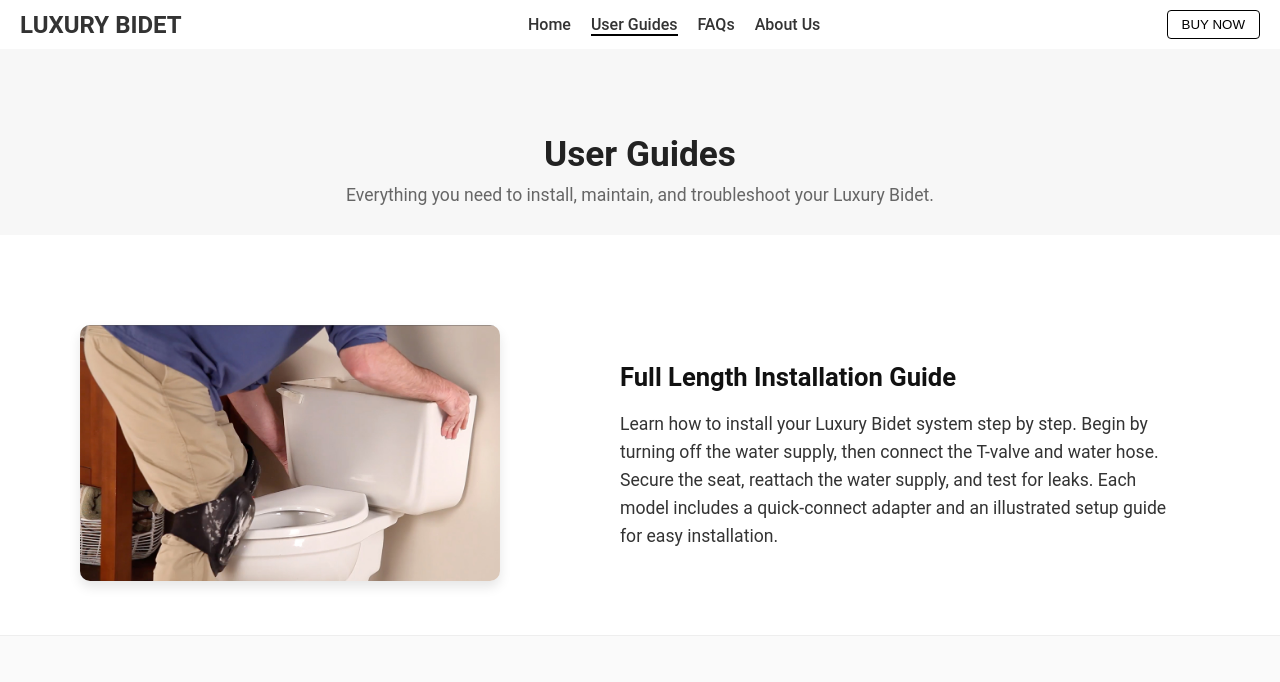
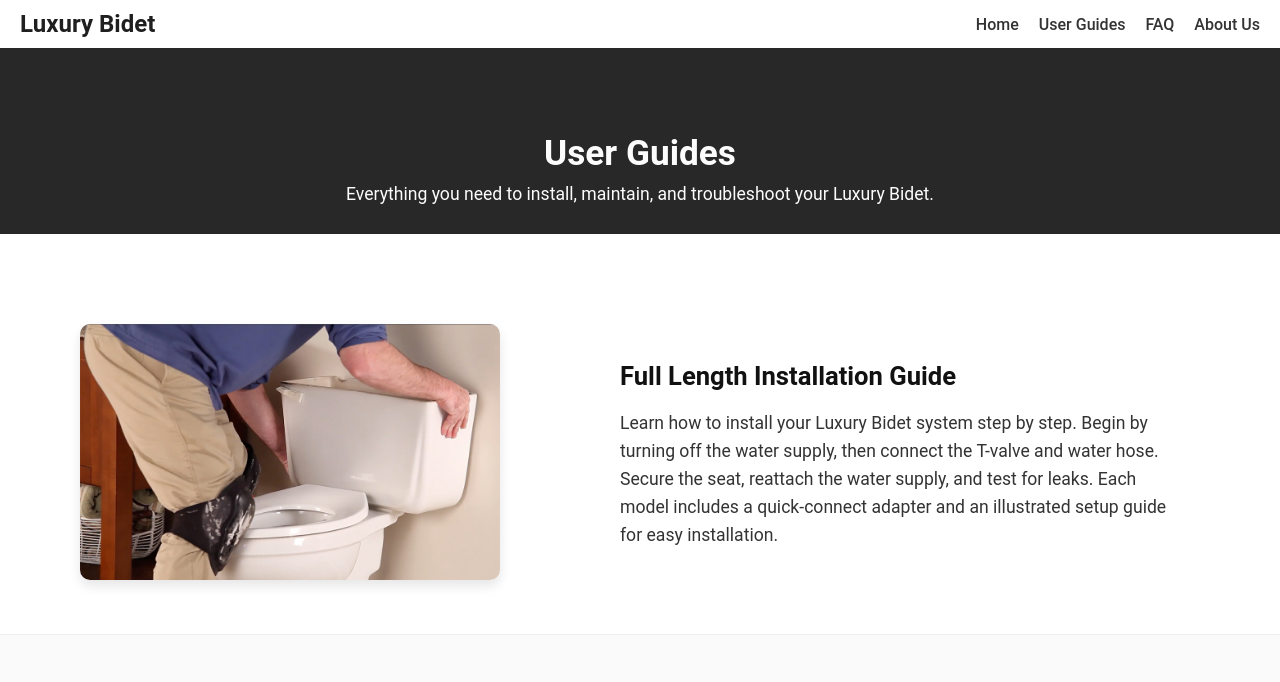
Before and after one commit to seymour-wav/luxury-bidet-site, a plain HTML site: page userguides.html in a window 1280 px wide. Shown: the top 682 px of the page. Drawn offline with Linux system fonts and the light colour scheme.

Commit message:
quick fixes

```diff
--- a/css/styles.css
+++ b/css/styles.css
@@ -21,7 +21,7 @@ body {
     text-decoration: none;
     font-size: 1.5em;
     font-weight: 700;
-    color: #333;
+    color: #1f1f1f;
 }
 
 .navbar ul {
@@ -248,17 +248,17 @@ body {
 .page-header {
   text-align: center;
   padding: 60px 20px 30px;
-  background-color: #f7f7f7;
+  background-color: #282828;
 }
 
 .page-header h1 {
   font-size: 2.2em;
   margin-bottom: 10px;
-  color: #222;
+  color: #fcfcfc;
 }
 
 .page-header p {
-  color: #666;
+  color: #fcfcfc;
   font-size: 1.1em;
   max-width: 700px;
   margin: 0 auto;
--- a/userguides.html
+++ b/userguides.html
@@ -8,19 +8,21 @@
 </head>
 
 <body>
-  <!-- Navbar -->
   <nav class="navbar">
     <div class="container">
-      <div class="logo"><a href="index.html">LUXURY BIDET</a></div>
-      <ul class="nav-links">
-        <li><a href="index.html">Home</a></li>
-        <li><a href="userguides.html" class="active">User Guides</a></li>
-        <li><a href="faq.html">FAQs</a></li>
-        <li><a href="about.html">About Us</a></li>
-      </ul>
-      <button class="buy-btn">BUY NOW</button>
+      <div class="logo">
+        <a href="index.html">Luxury Bidet</a>
+      </div>
+      <div class="main-menu">
+        <ul>
+          <li><a href="index.html">Home</a></li>
+          <li><a href="userguides.html">User Guides</a></li>
+          <li><a href="faq.html">FAQ</a></li>
+          <li><a href="about.html">About Us</a></li>
+        </ul>
+      </div>
     </div>
-  </nav>
+</nav>
 
   <!-- Header -->
   <header class="page-header">
```
Also changed, not shown: about.html (+1 -1 lines), index.html (+2 -1 lines).
